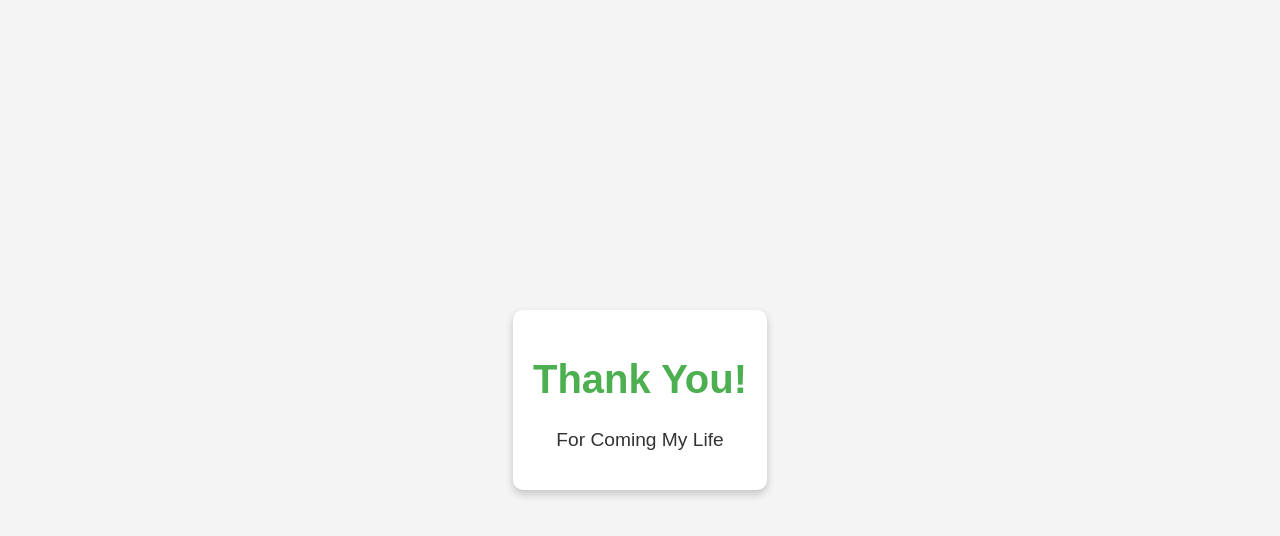
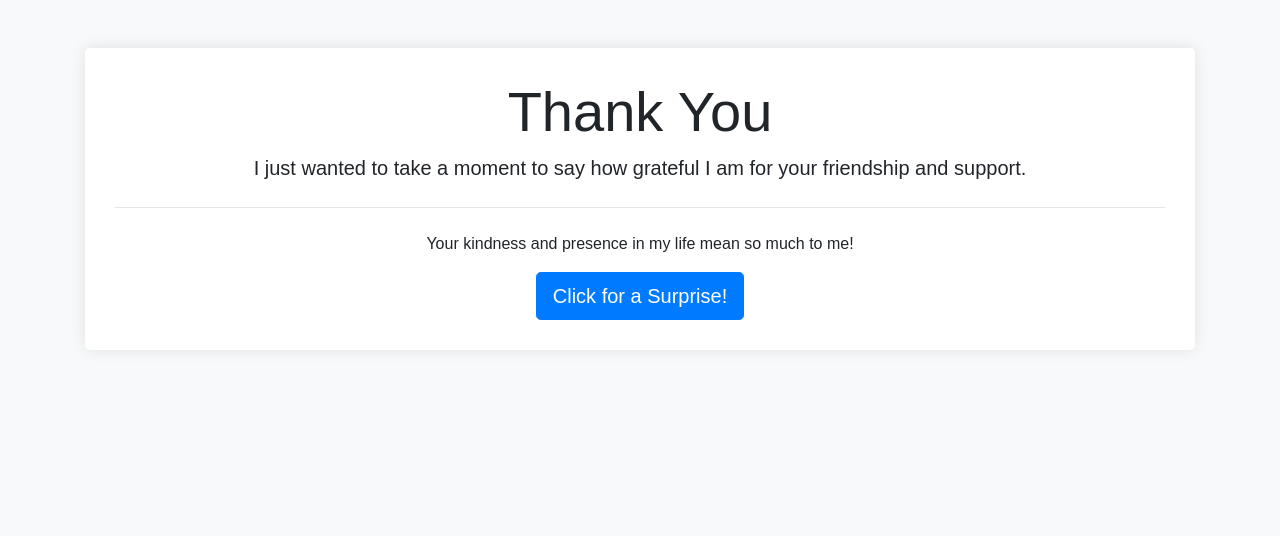
Before and after one commit to VayaKaran/Raksha, a plain HTML site: page index.html in a window 1280 px wide. Drawn offline with nearby package versions, Linux system fonts and the light colour scheme.

Commit message:
Add files via upload

```diff
--- a/index.html
+++ b/index.html
@@ -1,41 +1,33 @@
 <!DOCTYPE html>
 <html lang="en">
+
 <head>
     <meta charset="UTF-8">
     <meta name="viewport" content="width=device-width, initial-scale=1.0">
-    <title>Thank You</title>
-    <style>
-        body {
-            font-family: Arial, sans-serif;
-            background-color: #f4f4f4;
-            margin: 0;
-            padding: 0;
-            display: flex;
-            justify-content: center;
-            align-items: center;
-            height: 100vh;
-        }
-        .thank-you-container {
-            text-align: center;
-            background-color: white;
-            padding: 20px;
-            border-radius: 10px;
-            box-shadow: 0 4px 8px rgba(0, 0, 0, 0.2);
-        }
-        h1 {
-            color: #4CAF50;
-            font-size: 2.5rem;
-        }
-        p {
-            font-size: 1.2rem;
-            color: #333;
-        }
-    </style>
+    <title>Thank You, Friend!</title>
+    <!-- Bootstrap CSS -->
+    <link href="https://stackpath.bootstrapcdn.com/bootstrap/4.5.2/css/bootstrap.min.css" rel="stylesheet">
+    <!-- Custom CSS -->
+    <link rel="stylesheet" href="style.css">
 </head>
+
 <body>
-    <div class="thank-you-container">
-        <h1>Thank You!</h1>
-        <p>For Coming My Life</p>
+    <!-- Main Content -->
+    <div class="container text-center mt-5">
+        <div class="jumbotron">
+            <h1 class="display-4">Thank You</h1>
+            <p class="lead">I just wanted to take a moment to say how grateful I am for your friendship and support.</p>
+            <hr class="my-4">
+            <p>Your kindness and presence in my life mean so much to me!</p>
+            <button class="btn btn-primary btn-lg" id="specialButton">Click for a Surprise!</button>
+        </div>
     </div>
+
+    <!-- jQuery and Bootstrap JS -->
+    <script src="https://code.jquery.com/jquery-3.5.1.slim.min.js"></script>
+    <script src="https://stackpath.bootstrapcdn.com/bootstrap/4.5.2/js/bootstrap.bundle.min.js"></script>
+    <!-- Custom JS -->
+    <script src="script.js"></script>
 </body>
+
 </html>
--- /dev/null
+++ b/script.js
@@ -0,0 +1,5 @@
+$(document).ready(function() {
+    $('#specialButton').click(function() {
+        alert("You are awesome! Thank you for being my friend!");
+    });
+});
--- /dev/null
+++ b/style.css
@@ -0,0 +1,22 @@
+body {
+    background-color: #f8f9fa;
+    font-family: 'Arial', sans-serif;
+}
+
+#h{
+    font-size: 50px;
+}
+
+.jumbotron {
+    background-color: #ffffff;
+    box-shadow: 0px 0px 15px rgba(0, 0, 0, 0.1);
+    padding: 30px;
+}
+
+#specialButton {
+    transition: transform 0.2s;
+}
+
+#specialButton:hover {
+    transform: scale(1.1);
+}
```
